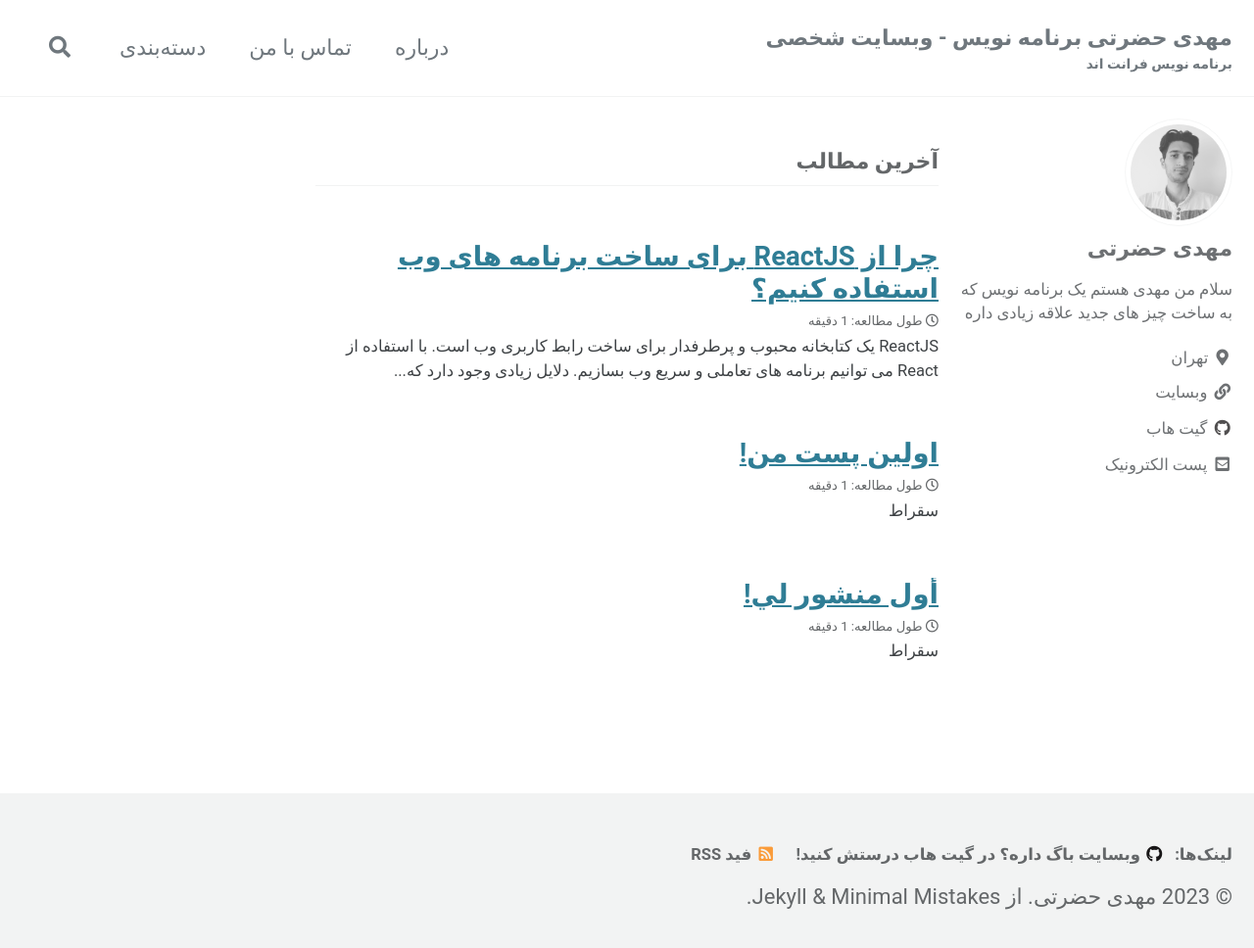
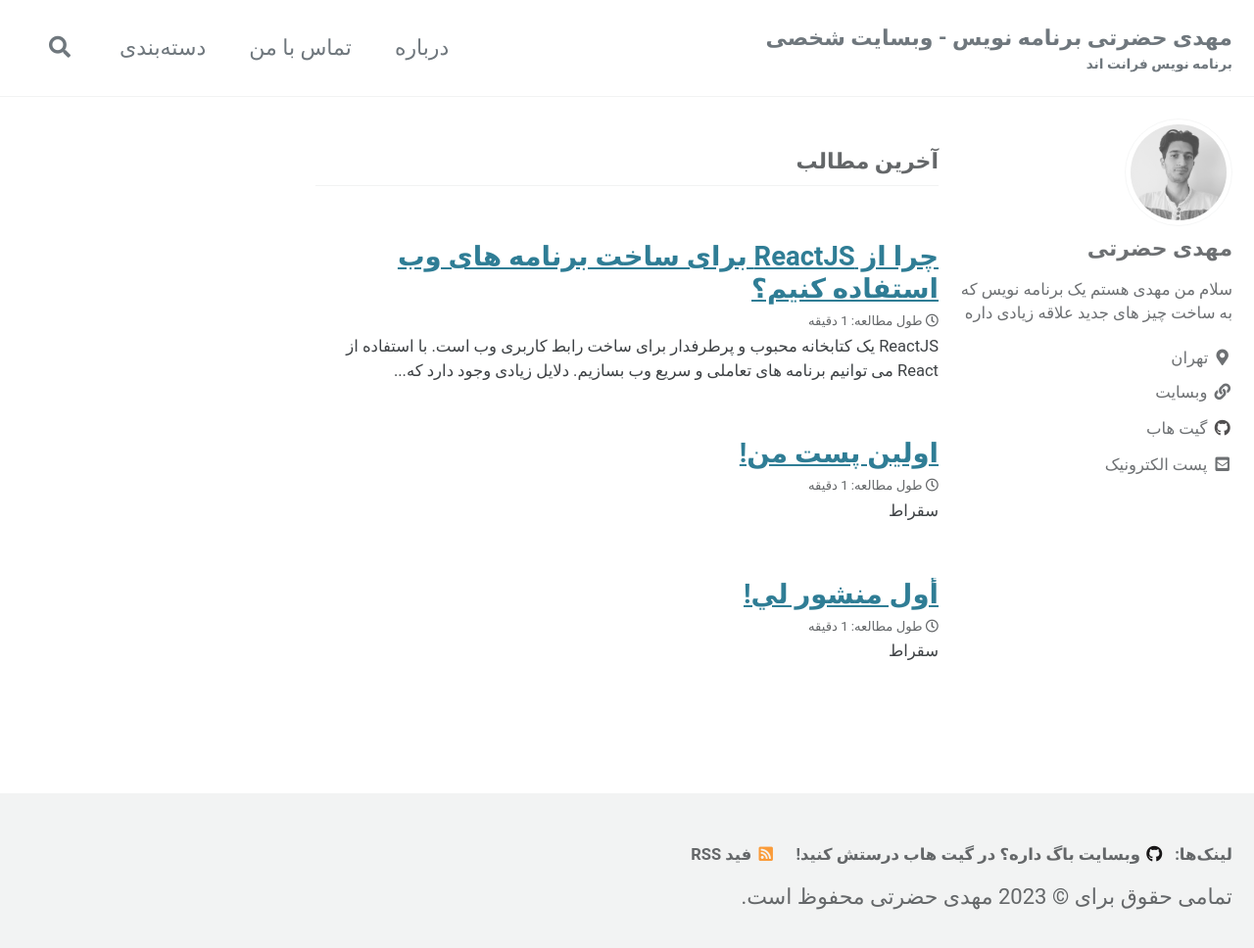
Before and after one commit to Mahdi-Hazrati/mahdihazrati.ir, a Jekyll site: the page built from index.html, in a window 1280 px wide and 976 px high. Shown: the top 968 px of the window at 98% size. Built offline with Jekyll 4.4.1, drawn with Linux system fonts in a browser that asks for light colours; cached includes are drawn as plain includes; some web fonts are replaced; the list of posts is cut into pages by our own code; a style sheet for code colours, icons or effects is not loaded.

Commit message:
Remove footer mm link

```diff
--- a/_includes/footer.html
+++ b/_includes/footer.html
@@ -18,4 +18,4 @@
   </ul>
 </div>
 
-<div class="page__footer-copyright">&copy; {{ site.time | date: '%Y' }} {{ site.name | default: site.title }}. {{ site.data.ui-text[site.locale].powered_by | default: "Powered by" }} <a href="https://jekyllrb.com" rel="nofollow">Jekyll</a> &amp; <a href="https://mademistakes.com/work/minimal-mistakes-jekyll-theme/" rel="nofollow">Minimal Mistakes</a>.</div>
+<div class="page__footer-copyright">تمامی حقوق برای &copy; {{ site.time | date: '%Y' }} {{ site.name | default: site.title }} محفوظ است.</div>
```
